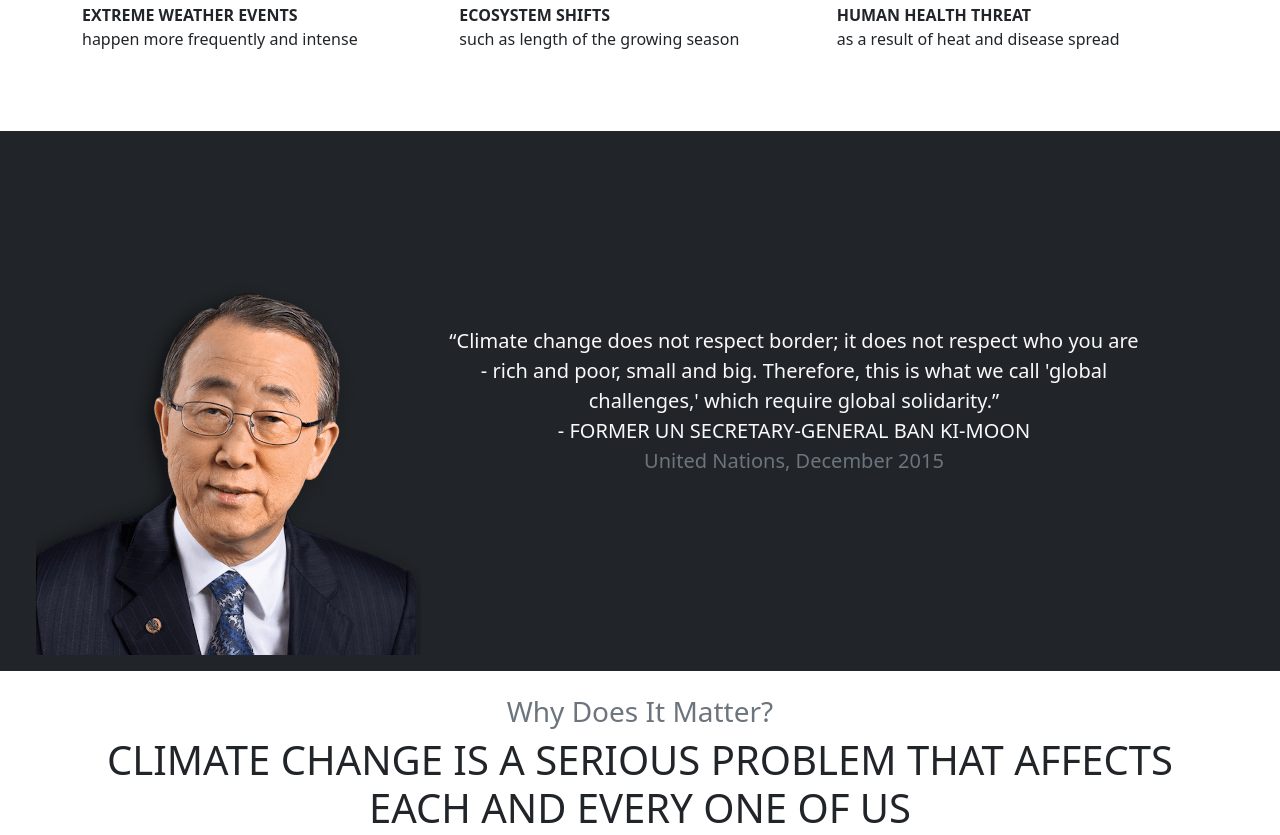
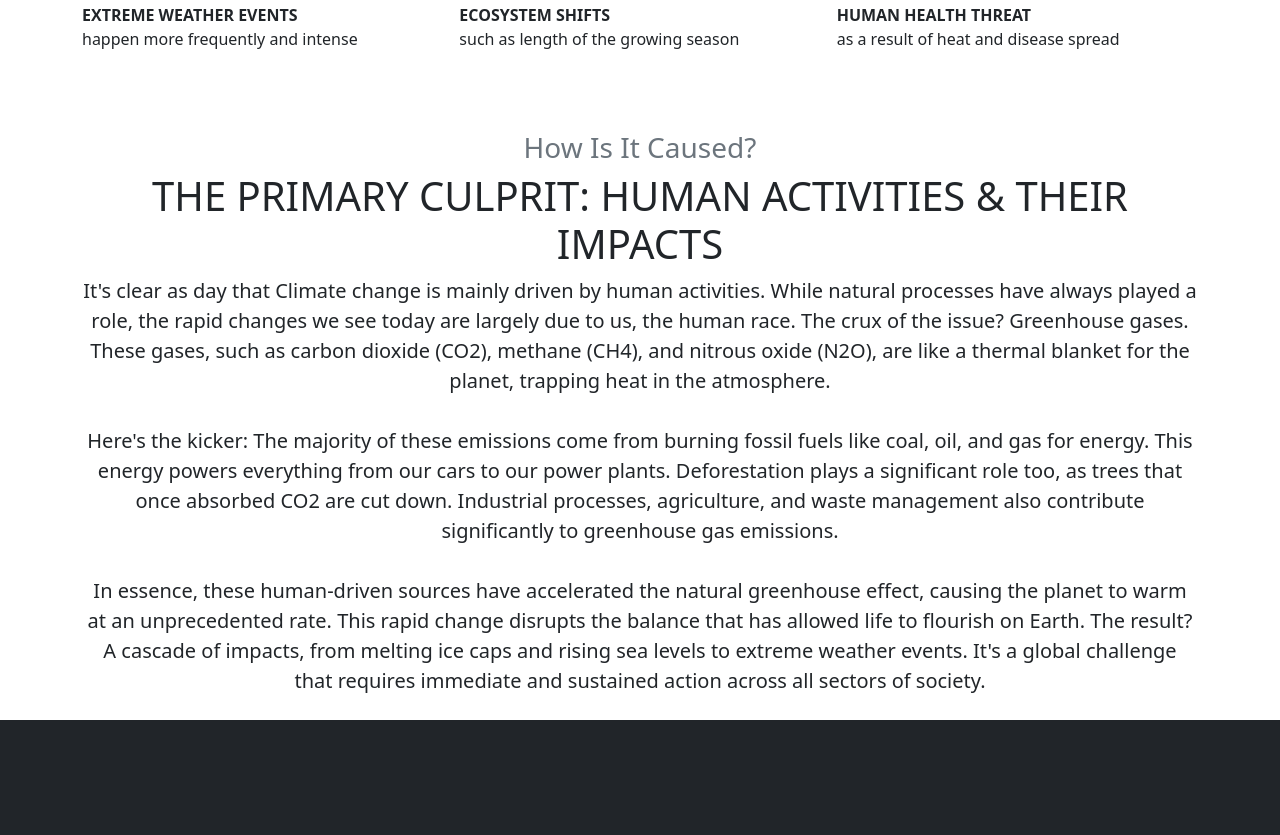
Before and after one commit to maroufwani/ClimateChangeProject, a plain HTML site: page index.html in a window 1280 px wide. Shown: the part 1290-2125 px from the top of the page. Drawn offline with nearby package versions, Linux system fonts and the light colour scheme.

Commit message:
Update index.html

```diff
--- a/index.html
+++ b/index.html
@@ -1,3 +1,4 @@
+
 <!doctype html>
 <html lang="en">
   <head>
@@ -21,6 +22,9 @@
             <ul class="navbar-nav">
               <li class="nav-item">
                 <a class="nav-link" href="#what-is-climate-change">What Is Climate Change?</a>
+              </li>
+              <li class="nav-item">
+                <a class="nav-link" href="#how-is-it-caused">How Is It Caused?</a>
               </li>
               <li class="nav-item">
                 <a class="nav-link" href="#why-does-it-matter">Why Does It Matter?</a>
@@ -94,6 +98,15 @@
         </div>
       </div>
 </section>
+
+<section class="container my-4" id="how-is-it-caused">
+  <div class="text-center">
+  <h3 class="text-muted">How Is It Caused?</h3>
+  <h1>THE PRIMARY CULPRIT: HUMAN ACTIVITIES & THEIR IMPACTS</h1>
+  <p class="lead">It's clear as day that Climate change is mainly driven by human activities. While natural processes have always played a role, the rapid changes we see today are largely due to us, the human race. The crux of the issue? Greenhouse gases. These gases, such as carbon dioxide (CO2), methane (CH4), and nitrous oxide (N2O), are like a thermal blanket for the planet, trapping heat in the atmosphere.<br><br>Here's the kicker: The majority of these emissions come from burning fossil fuels like coal, oil, and gas for energy. This energy powers everything from our cars to our power plants. Deforestation plays a significant role too, as trees that once absorbed CO2 are cut down. Industrial processes, agriculture, and waste management also contribute significantly to greenhouse gas emissions.<br><br>In essence, these human-driven sources have accelerated the natural greenhouse effect, causing the planet to warm at an unprecedented rate. This rapid change disrupts the balance that has allowed life to flourish on Earth. The result? A cascade of impacts, from melting ice caps and rising sea levels to extreme weather events. It's a global challenge that requires immediate and sustained action across all sectors of society.</p>
+  </div>
+</section>
+
 <section class="bg-dark text-light py-0">
     <div class="row px-4 py-3 mx-0">
         <div class="col-4"><img src="img/bankimoon.png" width="100%" class="px-0"></div>
```
